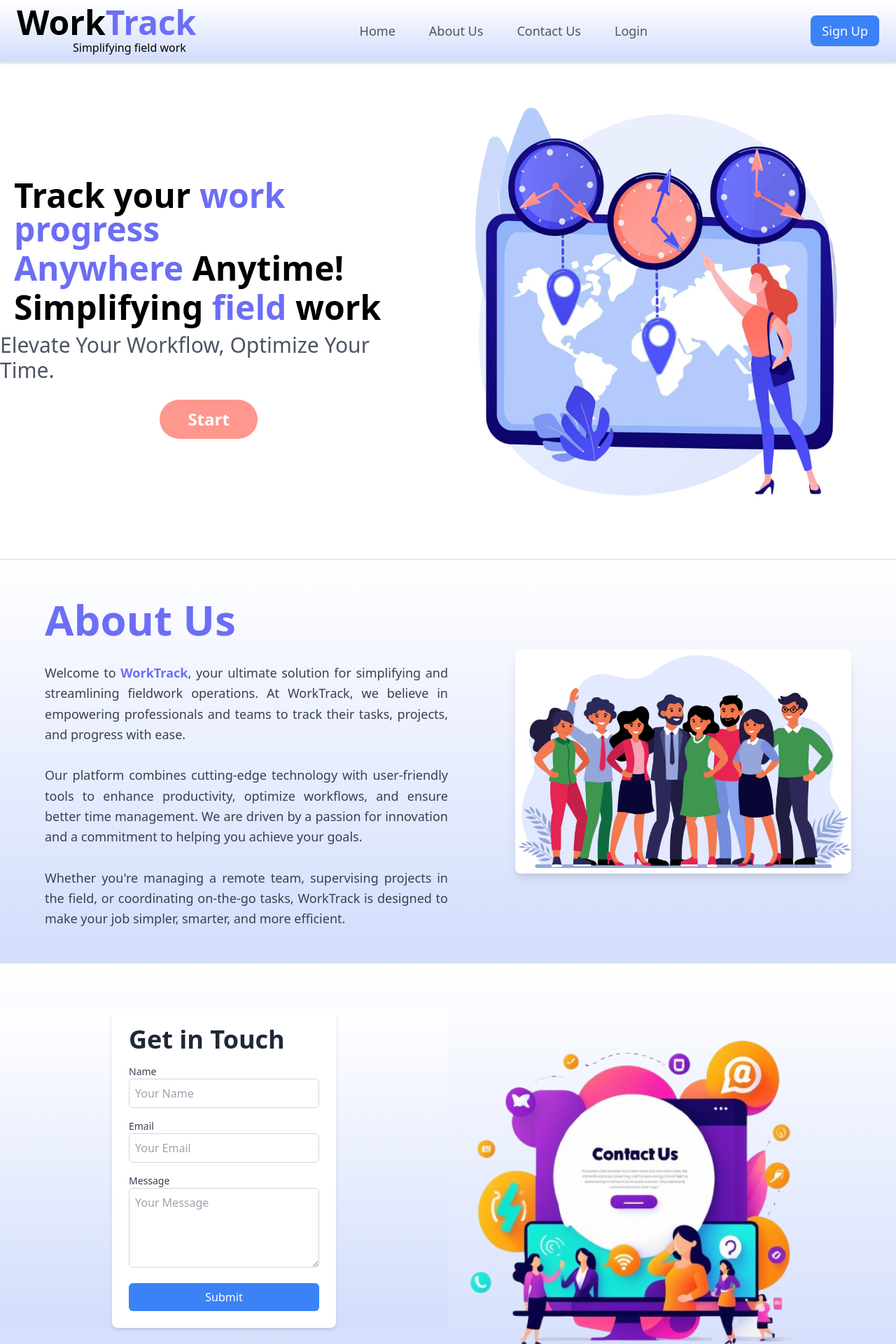
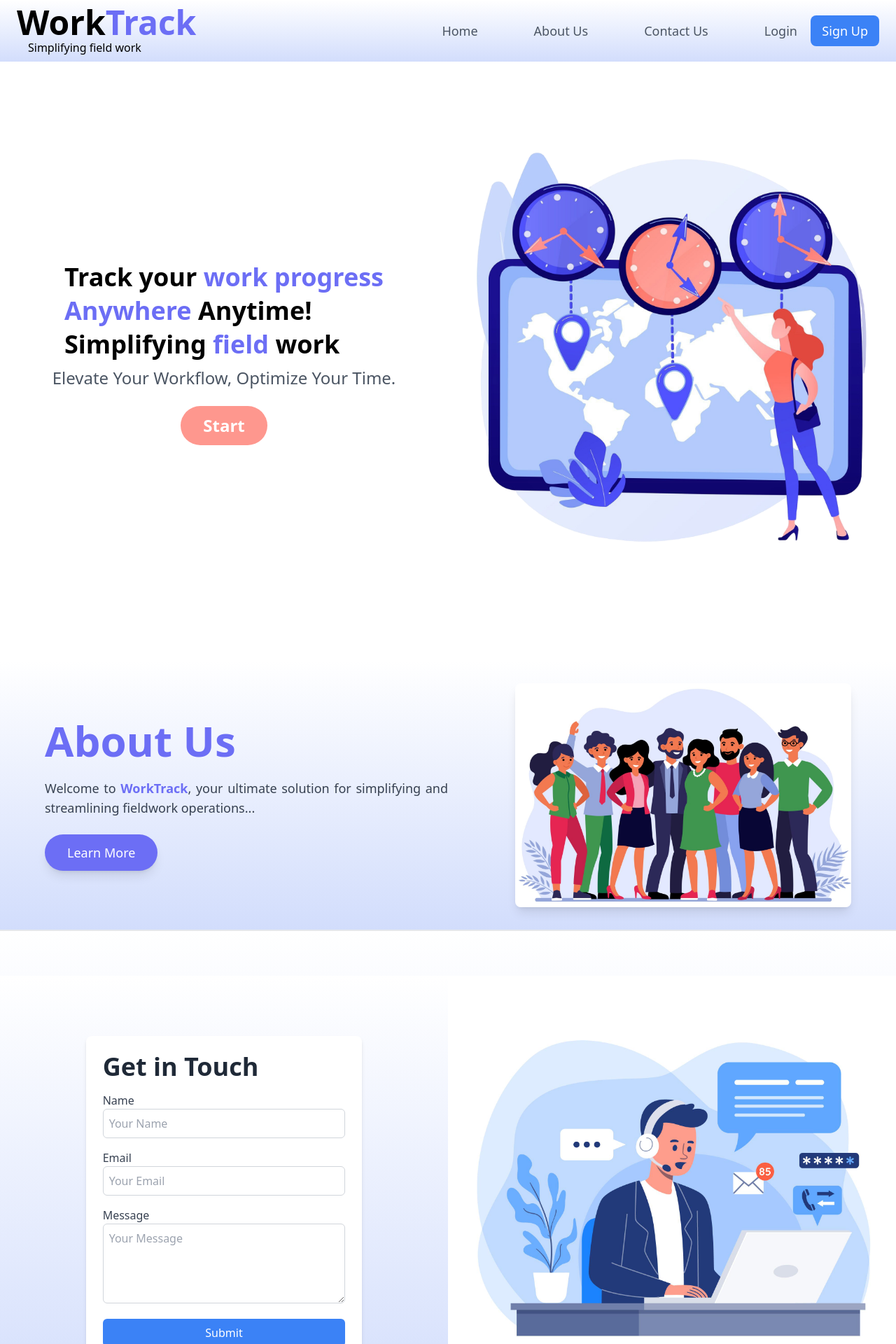
Before and after one commit to di-co-der/worktracker, a React (Create React App) app: page / in a window 1280 px wide. Shown: the top 1920 px of the page at 70% size. Built offline with nearby package versions, Linux system fonts and the light colour scheme.

Commit message:
navupdate

```diff
--- a/src/components/Navbar.js
+++ b/src/components/Navbar.js
@@ -1,54 +1,132 @@
-import React from "react";
+import React, { useState } from "react";
 import { Link } from "react-router-dom";
 
 const Navbar = () => {
+  const [isMenuOpen, setIsMenuOpen] = useState(false);
 
   return (
-    <nav className="fixed w-full flex justify-between items-center px-6 py-2 bg-white shadow border-b-2 bg-gradient-to-b from-white to-[#d2ddfc]">
+    <>
+      <nav className="fixed top-0 left-0 w-full flex justify-between items-center px-6 py-2 bg-gradient-to-b from-white to-[#d2ddfc] z-50">
         {/* Logo */}
-    <div className="">
-      <a href="/#home" className="no-underline">
-      <div className="text-black text-5xl font-bold">Work<span className="text-[#6C6EF5]">Track</span></div>
-     <div>
-     <span className="text-black ml-20">Simplifying field work</span>
+        <div className="flex items-center justify-between w-full md:w-auto">
+          <Link to="/" className="no-underline">
+            <div className="text-black text-3xl md:text-5xl font-bold">
+              Work<span className="text-[#6C6EF5]">Track</span>
             </div>
-      </a>
+            <span className="text-black text-sm md:text-base ml-4">
+              Simplifying field work
+            </span>
+          </Link>
+          {/* Hamburger Menu for Mobile */}
+          <button
+            className="text-gray-600 md:hidden focus:outline-none"
+            onClick={() => setIsMenuOpen(!isMenuOpen)}
+          >
+            <svg
+              className="w-6 h-6"
+              fill="none"
+              stroke="currentColor"
+              viewBox="0 0 24 24"
+              xmlns="http://www.w3.org/2000/svg"
+            >
+              <path
+                strokeLinecap="round"
+                strokeLinejoin="round"
+                strokeWidth={2}
+                d="M4 6h16M4 12h16M4 18h16"
+              />
+            </svg>
+          </button>
         </div>
 
         {/* Navigation Links */}
-    <div className="hidden md:flex space-x-12">
+        <div
+          className={`fixed top-0 right-0 h-full w-64 text-nowrap shadow-lg transform transition-transform duration-300 ease-in-out z-40 ${
+            isMenuOpen ? "translate-x-0" : "translate-x-full"
+          } md:static md:flex md:items-center md:transform-none md:shadow-none`}
+        >
+          <button
+            className="text-gray-600 absolute top-4 right-4 md:hidden focus:outline-none"
+            onClick={() => setIsMenuOpen(false)}
+          >
+            <svg
+              className="w-6 h-6"
+              fill="none"
+              stroke="currentColor"
+              viewBox="0 0 24 24"
+              xmlns="http://www.w3.org/2000/svg"
+            >
+              <path
+                strokeLinecap="round"
+                strokeLinejoin="round"
+                strokeWidth={2}
+                d="M6 18L18 6M6 6l12 12"
+              />
+            </svg>
+          </button>
+          <div className="flex flex-col items-start md:flex-row md:space-x-12 px-6 pt-16 md:pt-0">
             <a
               href="/#home"
-        className="text-gray-600 hover:text-blue-500 text-lg no-underline"
+              className="block text-gray-600 hover:text-blue-500 text-lg no-underline px-4 py-2"
             >
               Home
             </a>
             <a
               href="/#about"
-        className="text-gray-600 hover:text-blue-500 text-lg no-underline"
+              className="block text-gray-600 hover:text-blue-500 text-lg no-underline px-4 py-2"
             >
               About Us
             </a>
             <a
               href="/#contact"
-        className="text-gray-600 hover:text-blue-500 text-lg no-underline"
+              className="block text-gray-600 hover:text-blue-500 text-lg no-underline px-4 py-2"
             >
               Contact Us
             </a>
-      <Link to = "/login">
-      <div className="text-gray-600 hover:text-blue-500 text-lg no-underline"
-    >
+            <Link to="/login" className="block">
+              <div className="text-gray-600 hover:text-blue-500 text-lg no-underline px-4 py-2">
                 Login
               </div>
             </Link>
           </div>
-          {/* Sign Up Button */}
+
+          {/* Mobile Sign Up Button */}
+          {isMenuOpen && (
+            <div className="w-full text-center mt-6 md:hidden">
               <Link to="/signup">
                 <button className="bg-blue-500 text-white text-lg px-4 py-2 rounded-lg hover:bg-blue-600">
                   Sign Up
                 </button>
               </Link>
+            </div>
+          )}
+        </div>
+
+        {/* Sign Up Button for Larger Screens */}
+        <div className="hidden md:block">
+          <Link to="/signup">
+            <button className="bg-blue-500 text-white text-lg px-4 py-2 rounded-lg hover:bg-blue-600">
+              Sign Up
+            </button>
+          </Link>
+        </div>
       </nav>
+
+      {/* Push Content Down When Menu is Open */}
+      <div
+        className={`transition-all duration-300 ${
+          isMenuOpen ? "mt-64" : "mt-16"
+        }`}
+      >
+        {/* Main Content Goes Here */}
+        {/* <div className="p-6">
+          <h1 className="text-2xl font-bold">Welcome to WorkTrack</h1>
+          <p className="mt-4">
+            This is your platform to simplify field work and optimize workflows.
+          </p>
+        </div> */}
+      </div>
+    </>
   );
 };
 
--- a/src/pages/Home.js
+++ b/src/pages/Home.js
@@ -1,105 +1,83 @@
-// src/pages/Home.js
 import React from "react";
-import { useNavigate } from "react-router-dom";
+import { Link, useNavigate } from "react-router-dom";
 import image from "../assets/landingPageImg.png";
 import image2 from "../assets/about-us.jpg";
-import image4 from "../assets/contactus_page-removebg-preview.png";
+import image4 from "../assets/contact-us.jpg";
+
 const Home = () => {
   const navigate = useNavigate();
   const handleStartClick = () => {
-    navigate("/login");
+    navigate("/Login");
   };
 
   return (
     <div>
       {/* Hero Section */}
-      <section
-        id="home"
-        className="h-screen w-full bg-white flex pt-16 border-b-2"
-      >
-        <div className="h-full w-6/12 bg-white flex flex-col items-center justify-center">
-          <h1 className="text-5xl font-bold p-3">
+      <section id="home" className="h-screen w-full bg-white flex flex-col md:flex-row pt-16">
+        <div className="h-full w-full md:w-6/12 bg-white flex flex-col items-center justify-center p-4">
+          <h1 className="text-2xl md:text-3xl lg:text-4xl font-bold p-3 text-center md:text-left">
             <div className="p-2 pb-0">
               Track your <span className="text-[#6C6EF5]">work progress</span>
             </div>
             <div className="p-2 pb-0">
               <span className="text-[#6C6EF5]">Anywhere</span> Anytime!
             </div>
-            <div className="p-2 pb-0 text-nowrap">
-              Simplifying <span className="text-[#6C6EF5]">field </span>work
+            <div className="p-2 pb-0">
+              Simplifying <span className="text-[#6C6EF5]">field</span> work
             </div>
           </h1>
-          <p className="text-3xl text-gray-600 mb-6">
+          <p className="text-lg md:text-2xl text-gray-600 mb-6 text-center md:text-left">
             Elevate Your Workflow, Optimize Your Time.
           </p>
           <button
-            className="px-10 py-3 bg-[#FE978E] text-white text-center rounded-full font-semibold text-2xl hover:bg-[#E1483E]"
+            className="px-8 py-3 bg-[#FE978E] text-white text-center rounded-full font-semibold text-lg md:text-2xl transition-all hover:bg-[#E1483E]"
             onClick={handleStartClick}
           >
             Start
           </button>
         </div>
-        <div className="">
-          <img className="h-full w-full" src={image} alt="Work Progress" />
+        <div className="h-full w-full md:w-6/12 md:block">
+          <img className="h-full w-full object-cover" src={image} alt="Work Progress" />
         </div>
       </section>
 
       {/* About Us Section */}
       <section
         id="about"
-        className="h-full w-full bg-gradient-to-b from-white to-[#d2ddfc] flex justify-between items-center px-16 py-12 gap-12 border-b-2"
+        className="h-auto w-full mt-20 bg-gradient-to-b from-white to-[#d2ddfc] flex flex-col md:flex-row justify-between items-center px-6 md:px-16 py-8 gap-6 md:gap-12 border-b-2"
       >
         {/* Text Section */}
-        <div className="flex flex-col items-start justify-center w-6/12 space-y-6">
-          <h1 className="text-6xl font-extrabold text-[#6C6EF5] leading-tight">
+        <div className="flex flex-col items-center md:items-start justify-center w-full md:w-6/12 space-y-6 text-center md:text-left">
+          <h1 className="text-4xl md:text-6xl font-extrabold text-[#6C6EF5] leading-tight">
             About Us
           </h1>
-          <p className="text-lg text-gray-700 leading-relaxed text-justify">
-            Welcome to{" "}
-            <span className="font-semibold text-[#6C6EF5]">WorkTrack</span>,
-            your ultimate solution for simplifying and streamlining fieldwork
-            operations. At WorkTrack, we believe in empowering professionals and
-            teams to track their tasks, projects, and progress with ease.
-            <br />
-            <br />
-            Our platform combines cutting-edge technology with user-friendly
-            tools to enhance productivity, optimize workflows, and ensure better
-            time management. We are driven by a passion for innovation and a
-            commitment to helping you achieve your goals.
-            <br />
-            <br />
-            Whether you're managing a remote team, supervising projects in the
-            field, or coordinating on-the-go tasks, WorkTrack is designed to
-            make your job simpler, smarter, and more efficient.
+          <p className="text-sm md:text-lg text-gray-700 leading-relaxed text-justify">
+            Welcome to <span className="font-semibold text-[#6C6EF5]">WorkTrack</span>, your ultimate solution for simplifying and streamlining fieldwork operations...
           </p>
+          <button className="px-6 py-2 md:px-8 md:py-3 bg-[#6C6EF5] text-white rounded-full font-medium text-sm md:text-lg shadow-lg transition-all hover:bg-[#4A4DE4] hover:scale-105">
+            Learn More
+          </button>
         </div>
-
         {/* Image Section */}
-        <div className="w-5/12 h-auto">
-          <img
-            className="w-full h-full shadow-lg rounded-lg hover:scale-105 transition-transform"
-            src={image2}
-            alt="Work Progress"
-          />
+        <div className="w-full md:w-5/12 h-auto md:block">
+          <img className="w-full h-full shadow-lg rounded-lg hover:scale-105 transition-transform" src={image2} alt="Work Progress" />
         </div>
       </section>
 
       {/* Contact Us Section */}
       <section
         id="contact"
-        className="h-full w-full bg-white flex pt-16 border-b-2 bg-gradient-to-b from-white to-[#d2ddfc]"
+        className="h-auto w-full flex flex-col md:flex-row pt-16 border-b-2 bg-gradient-to-b from-white to-[#d2ddfc]"
       >
-        <div className="h-full w-6/12 bg-white flex flex-col items-center justify-center bg-gradient-to-b from-white to-[#d2ddfc]">
+        <div className="h-auto w-full md:w-6/12 bg-white flex flex-col items-center justify-center bg-gradient-to-b from-white to-[#d2ddfc] p-6">
           {/* Contact Form */}
-          <div className="w-full md:w-1/2 bg-white p-6 rounded-lg shadow-md">
-            <h2 className="text-4xl font-bold text-gray-800 mb-4">
-              Get in Touch
-            </h2>
+          <div className="w-full md:w-8/12 bg-white p-6 rounded-lg shadow-md">
+            <h2 className="text-2xl md:text-4xl font-bold text-gray-800 mb-4">Get in Touch</h2>
             <form>
               <div className="mb-4">
                 <label
                   htmlFor="name"
-                  className="block text-sm font-medium text-gray-700"
+                  className="block text-sm md:text-base font-medium text-gray-700"
                 >
                   Name
                 </label>
@@ -114,7 +92,7 @@ const Home = () => {
               <div className="mb-4">
                 <label
                   htmlFor="email"
-                  className="block text-sm font-medium text-gray-700"
+                  className="block text-sm md:text-base font-medium text-gray-700"
                 >
                   Email
                 </label>
@@ -129,7 +107,7 @@ const Home = () => {
               <div className="mb-4">
                 <label
                   htmlFor="message"
-                  className="block text-sm font-medium text-gray-700"
+                  className="block text-sm md:text-base font-medium text-gray-700"
                 >
                   Message
                 </label>
@@ -150,13 +128,8 @@ const Home = () => {
             </form>
           </div>
         </div>
-
-        <div className="h-full w-5/12">
-          <img
-            className="h-full w-full object-cover "
-            src={image4}
-            alt="Work Progress"
-          />
+        <div className="h-full w-full md:w-6/12 hidden md:block">
+          <img className="h-full w-full object-cover" src={image4} alt="Work Progress" />
         </div>
       </section>
     </div>
```
Also changed, not shown: src/assets/contact-us.jpg (added), src/assets/contactus_page-removebg-preview.png (deleted), src/pages/Login.js (line endings or trailing spaces), src/pages/Signup.js (line endings or trailing spaces). Lines whose indentation alone changed are shown as unchanged.
